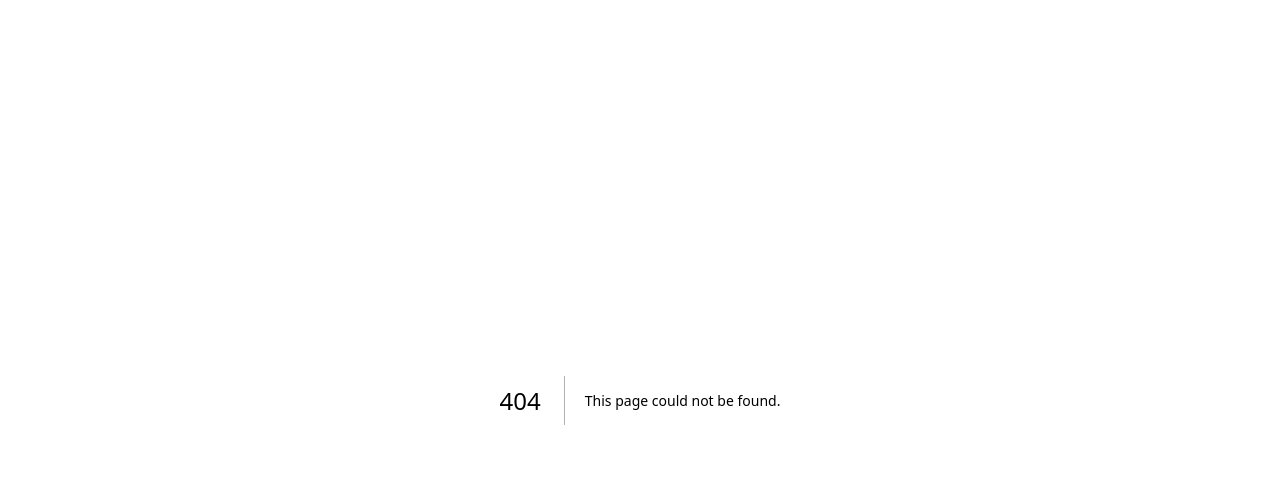
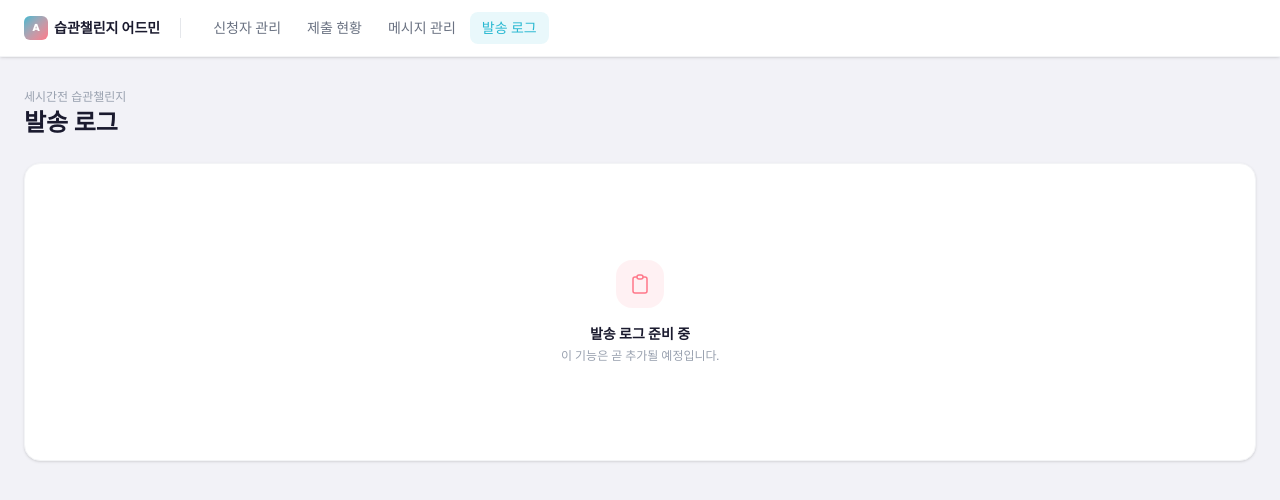
Before and after one commit to marine-pixel/habit-challenge-admin, a Next.js app: page /admin/message-logs in a window 1280 px wide. Before the commit this address had no page. Shown: the top 500 px of the page. Built offline with nearby package versions, Linux system fonts and the light colour scheme.

Commit message:
Add admin navigation layout and rename title

```diff
--- /dev/null
+++ b/src/app/admin/_components/AdminNav.tsx
@@ -0,0 +1,60 @@
+'use client';
+
+import Link from 'next/link';
+import { usePathname } from 'next/navigation';
+
+const NAV_ITEMS = [
+  { label: '신청자 관리', href: '/admin/applicants' },
+  { label: '제출 현황', href: '/admin/submissions' },
+  { label: '메시지 관리', href: '/admin/messages' },
+  { label: '발송 로그', href: '/admin/message-logs' },
+] as const;
+
+export default function AdminNav() {
+  const pathname = usePathname();
+
+  return (
+    <nav className="bg-white border-b border-gray-100 shadow-sm sticky top-0 z-40">
+      <div className="max-w-[1440px] mx-auto px-4 sm:px-6">
+        {/* Desktop: single row | Mobile: two rows */}
+        <div className="flex flex-col sm:flex-row sm:items-center sm:gap-5 sm:h-14">
+
+          {/* Brand */}
+          <div className="flex items-center gap-1.5 py-3 sm:py-0 flex-shrink-0">
+            <div className="w-6 h-6 rounded-md bg-gradient-to-br from-[#28B8D1] to-[#FF7789] flex items-center justify-center">
+              <span className="text-white text-[10px] font-black leading-none">A</span>
+            </div>
+            <span className="text-sm font-bold text-[#1a1a2e]">습관챌린지 어드민</span>
+          </div>
+
+          {/* Divider — desktop only */}
+          <span className="hidden sm:block w-px h-5 bg-gray-200 flex-shrink-0" />
+
+          {/* Nav items */}
+          <div
+            className="flex items-center gap-0.5 overflow-x-auto pb-2.5 sm:pb-0 [scrollbar-width:none] [&::-webkit-scrollbar]:hidden"
+          >
+            {NAV_ITEMS.map(({ label, href }) => {
+              const isActive =
+                pathname === href || pathname.startsWith(href + '/');
+              return (
+                <Link
+                  key={href}
+                  href={href}
+                  className={[
+                    'flex-shrink-0 px-3 py-1.5 rounded-lg text-sm font-medium transition-colors whitespace-nowrap',
+                    isActive
+                      ? 'bg-[#28B8D1]/10 text-[#28B8D1]'
+                      : 'text-gray-500 hover:text-gray-700 hover:bg-gray-100',
+                  ].join(' ')}
+                >
+                  {label}
+                </Link>
+              );
+            })}
+          </div>
+        </div>
+      </div>
+    </nav>
+  );
+}
--- /dev/null
+++ b/src/app/admin/layout.tsx
@@ -0,0 +1,11 @@
+import type { ReactNode } from 'react';
+import AdminNav from './_components/AdminNav';
+
+export default function AdminLayout({ children }: { children: ReactNode }) {
+  return (
+    <>
+      <AdminNav />
+      {children}
+    </>
+  );
+}
--- /dev/null
+++ b/src/app/admin/message-logs/page.tsx
@@ -0,0 +1,24 @@
+export default function MessageLogsPage() {
+  return (
+    <div className="min-h-screen bg-[#F2F2F7]">
+      <div className="max-w-[1440px] mx-auto px-4 sm:px-6 py-8">
+        <div className="mb-6">
+          <p className="text-xs text-gray-400 mb-0.5">세시간전 습관챌린지</p>
+          <h1 className="text-2xl font-bold text-[#1a1a2e]">발송 로그</h1>
+        </div>
+
+        <div className="bg-white rounded-2xl border border-gray-100 shadow-sm flex flex-col items-center justify-center py-24 gap-4">
+          <div className="w-12 h-12 rounded-2xl bg-[#FF7789]/10 flex items-center justify-center">
+            <svg className="w-6 h-6 text-[#FF7789]" fill="none" stroke="currentColor" viewBox="0 0 24 24">
+              <path strokeLinecap="round" strokeLinejoin="round" strokeWidth={1.5} d="M9 5H7a2 2 0 00-2 2v12a2 2 0 002 2h10a2 2 0 002-2V7a2 2 0 00-2-2h-2M9 5a2 2 0 002 2h2a2 2 0 002-2M9 5a2 2 0 012-2h2a2 2 0 012 2" />
+            </svg>
+          </div>
+          <div className="text-center">
+            <p className="text-[#1a1a2e] font-semibold text-sm">발송 로그 준비 중</p>
+            <p className="text-gray-400 text-xs mt-1">이 기능은 곧 추가될 예정입니다.</p>
+          </div>
+        </div>
+      </div>
+    </div>
+  );
+}
--- /dev/null
+++ b/src/app/admin/messages/page.tsx
@@ -0,0 +1,24 @@
+export default function MessagesPage() {
+  return (
+    <div className="min-h-screen bg-[#F2F2F7]">
+      <div className="max-w-[1440px] mx-auto px-4 sm:px-6 py-8">
+        <div className="mb-6">
+          <p className="text-xs text-gray-400 mb-0.5">세시간전 습관챌린지</p>
+          <h1 className="text-2xl font-bold text-[#1a1a2e]">메시지 관리</h1>
+        </div>
+
+        <div className="bg-white rounded-2xl border border-gray-100 shadow-sm flex flex-col items-center justify-center py-24 gap-4">
+          <div className="w-12 h-12 rounded-2xl bg-[#28B8D1]/10 flex items-center justify-center">
+            <svg className="w-6 h-6 text-[#28B8D1]" fill="none" stroke="currentColor" viewBox="0 0 24 24">
+              <path strokeLinecap="round" strokeLinejoin="round" strokeWidth={1.5} d="M8 10h.01M12 10h.01M16 10h.01M9 16H5a2 2 0 01-2-2V6a2 2 0 012-2h14a2 2 0 012 2v8a2 2 0 01-2 2h-5l-5 5v-5z" />
+            </svg>
+          </div>
+          <div className="text-center">
+            <p className="text-[#1a1a2e] font-semibold text-sm">메시지 관리 준비 중</p>
+            <p className="text-gray-400 text-xs mt-1">이 기능은 곧 추가될 예정입니다.</p>
+          </div>
+        </div>
+      </div>
+    </div>
+  );
+}
```
